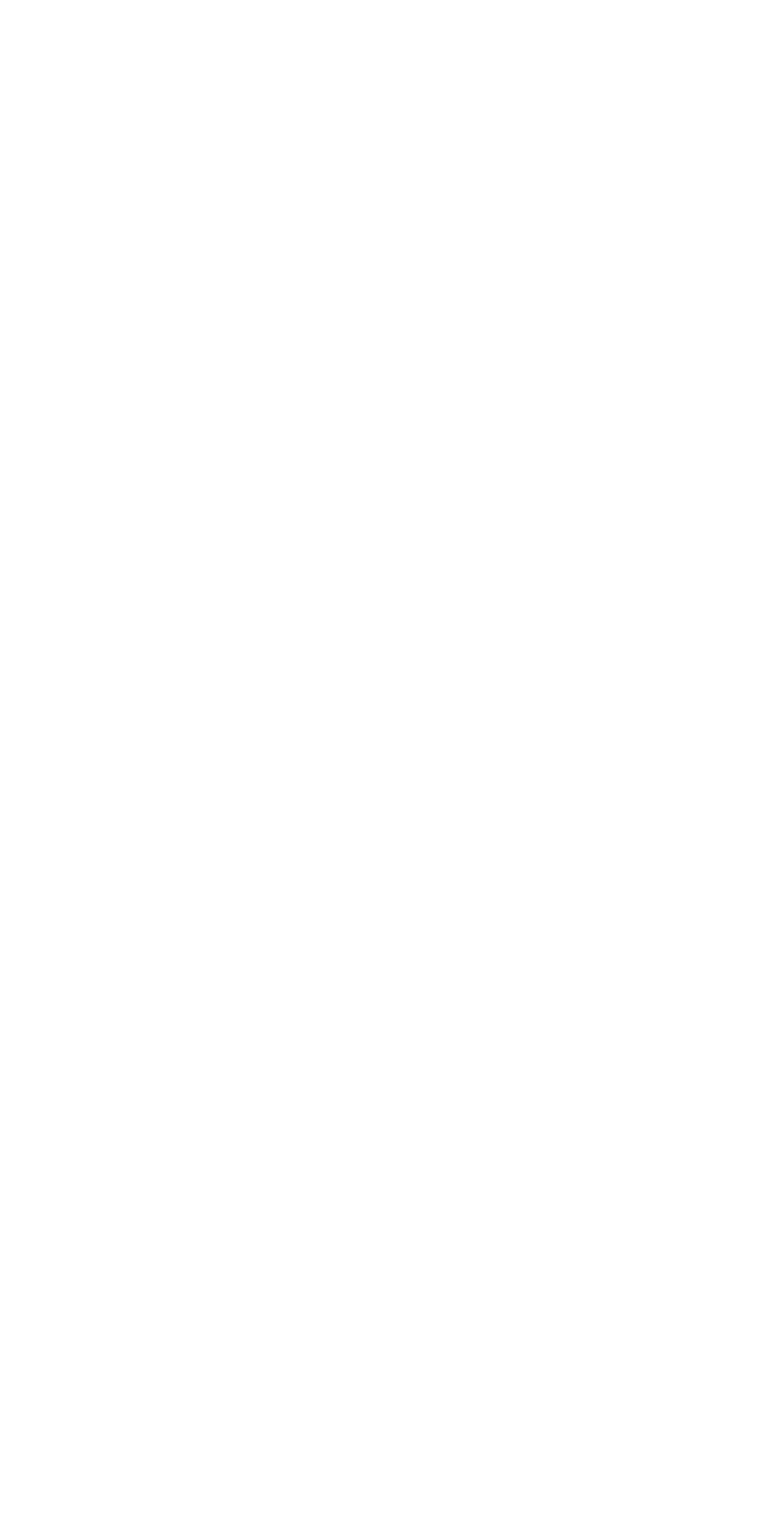
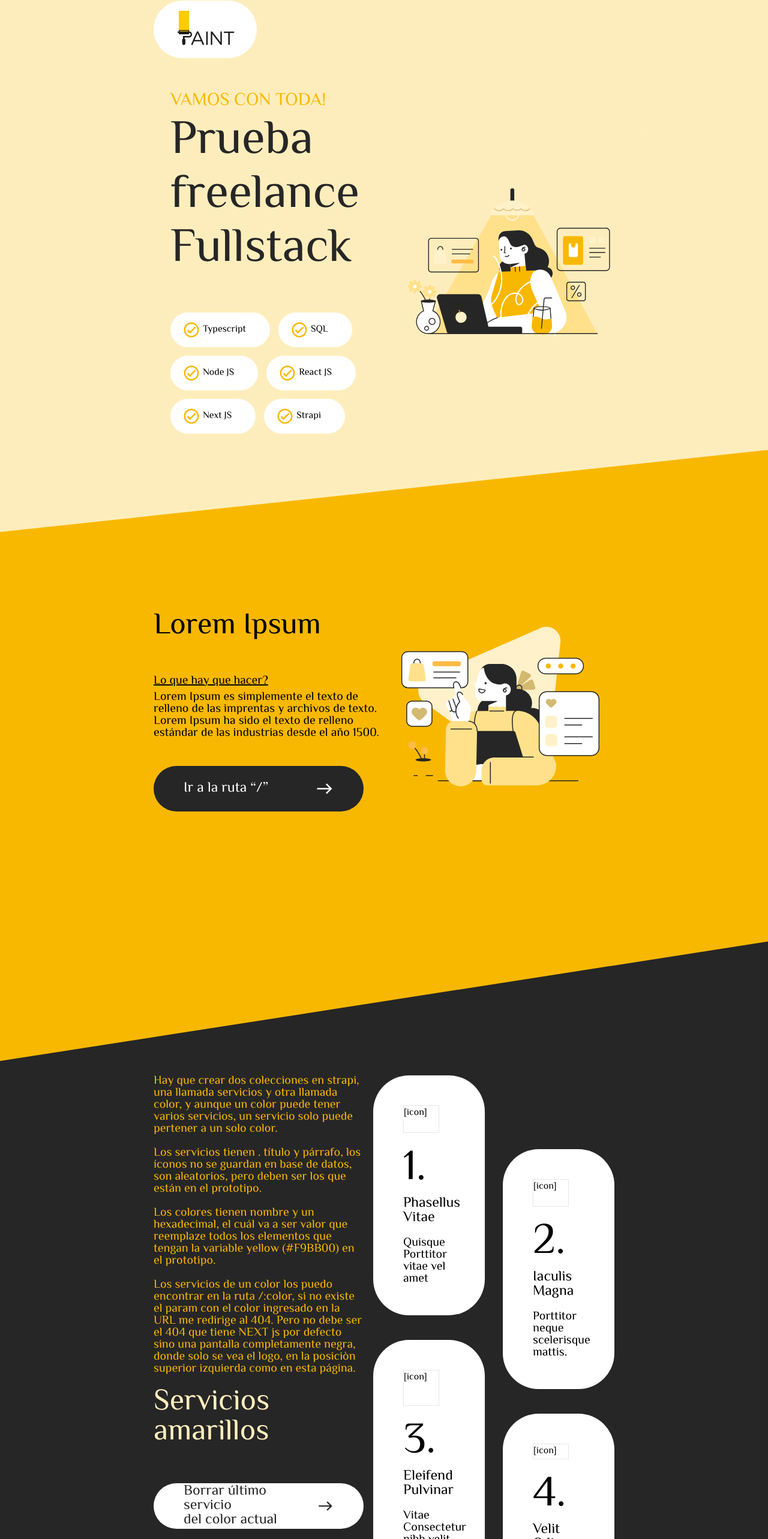
Before and after one commit to David256/gnc-paint-strapi-website, a Next.js app in the folder front-end/: page / in a window 1280 px wide. Shown: the part 55-2621 px from the top of the page at 60% size. Before the commit the page ends 800 px from the top, so only its background shows below. Built offline with nearby package versions, Linux system fonts and the light colour scheme.

Commit message:
feat: finalize landing page layout with sample data

```diff
--- a/front-end/src/app/page.tsx
+++ b/front-end/src/app/page.tsx
@@ -1,3 +1,211 @@
+import Badge from '@/components/Badge'
+import CTA from '@/components/CTA'
+import Image from 'next/image'
+import { Service } from '../types'
+import ServiceCard from '@/components/ServiceCard'
+
+import Color from 'color'
+import Section from '@/components/Section'
+
+const lightColor = '#FEEDBC'
+const mainColor = '#F9B800'
+const darkColor = '#262626'
+const backgroundColor = '#FFFFFF'
+
+const services: Service[] = [
+  {
+    title: 'Phasellus Vitae',
+    paragraph: 'Quisque Porttitor vitae vel amet ',
+  },
+  {
+    title: 'Iaculis Magna',
+    paragraph: 'Porttitor neque scelerisque mattis. ',
+  },
+  {
+    title: 'Eleifend Pulvinar ',
+    paragraph: 'Vitae Consectetur nibh velit ',
+  },
+  {
+    title: 'Velit Odio Phir',
+    paragraph: 'Ametneq magna consectetur leo. ',
+  },
+]
+
 export default function Home() {
-  return <div></div>
+  const baseColor = '#F9B800'
+
+  return (
+    <div
+      className="flex flex-col"
+      style={{
+        backgroundColor: lightColor,
+      }}
+    >
+      <div
+        className="content-sheet-x py-14"
+        style={{
+          backgroundColor: lightColor,
+        }}
+      >
+        <header className="flex flex-row">
+          <div className="bg-white rounded-full p-2 px-5 w-[172px] h-[96px] flex flex-col items-center justify-center">
+            <Image src="/logo.png" alt="" width={127} height={63} />
+          </div>
+        </header>
+      </div>
+
+      <Section
+        className="flex md:flex-row-reverse flex-col gap-2 justify-between"
+        backgroundColor={lightColor}
+        style={{ zIndex: 10 }}
+      >
+        <div className="flex-1 flex flex-col items-center justify-center">
+          <Image
+            src="/images/banner.main.svg"
+            width={714}
+            height={714}
+            alt=""
+          />
+        </div>
+
+        <article className="flex flex-1 flex-col gap-[60px] px-7">
+          <header className="flex flex-col gap-2">
+            <h3 style={{ color: mainColor }}>Vamos con toda!</h3>
+            <h1 style={{ color: darkColor }}>
+              Prueba freelance
+              <br />
+              Fullstack
+            </h1>
+          </header>
+
+          <div className="flex flex-col lg:flex-row flex-wrap [&>*]:max-w-fit lg:max-w-[376px] gap-[14px]">
+            <Badge
+              color={mainColor}
+              backgroundColor={backgroundColor}
+              label="Typescript"
+            />
+            <Badge
+              color={mainColor}
+              backgroundColor={backgroundColor}
+              label="SQL"
+            />
+            <Badge
+              color={mainColor}
+              backgroundColor={backgroundColor}
+              label="Node JS"
+            />
+            <Badge
+              color={mainColor}
+              backgroundColor={backgroundColor}
+              label="React JS"
+            />
+            <Badge
+              color={mainColor}
+              backgroundColor={backgroundColor}
+              label="Next JS"
+            />
+            <Badge
+              color={mainColor}
+              backgroundColor={backgroundColor}
+              label="Strapi"
+            />
+          </div>
+        </article>
+      </Section>
+
+      <Section
+        className="flex md:flex-row-reverse flex-col md:gap-2 justify-between pt-64 md:pt-24"
+        backgroundColor={mainColor}
+        style={{ zIndex: 9 }}
+      >
+        <div className="flex-1 flex flex-col items-center justify-center">
+          <Image
+            src="/images/banner.secondary.svg"
+            width={714}
+            height={714}
+            alt=""
+          />
+        </div>
+
+        <article className="flex-1 flex flex-col gap-11 lg:py-[200px] md:pt-[150px]">
+          <div className="flex flex-col gap-[50px]">
+            <h2>Lorem Ipsum</h2>
+            <p className="max-w-[575px] leading-5">
+              <u className="leading-[34px]">Lo que hay que hacer?</u>
+              <br />
+              Lorem Ipsum es simplemente el texto de relleno de las imprentas y
+              archivos de texto. Lorem Ipsum ha sido el texto de relleno
+              estándar de las industrias desde el año 1500.
+            </p>
+          </div>
+
+          <div>
+            <CTA backgroundColor={darkColor} color={backgroundColor}>
+              Ir a la ruta “/”
+            </CTA>
+          </div>
+        </article>
+      </Section>
+
+      <Section
+        className="flex flex-col lg:flex-row gap-4 justify-between md:pt-60 pb-40 pt-[30rem]"
+        backgroundColor={darkColor}
+        style={{ zIndex: 8 }}
+      >
+        <div className="lg:flex-1 lg:max-w-[552px] mb-24 flex flex-col gap-[60px] justify-center">
+          <div id="content" className="[&_p]:mb-5" style={{ color: mainColor }}>
+            <p>
+              Hay que crear dos colecciones en strapi, una llamada servicios y
+              otra llamada color, y aunque un color puede tener varios
+              servicios, un servicio solo puede pertener a un solo color.
+            </p>
+
+            <p>
+              Los servicios tienen . título y párrafo, los íconos no se guardan
+              en base de datos, son aleatorios, pero deben ser los que están en
+              el prototipo.
+            </p>
+
+            <p>
+              Los colores tienen nombre y un hexadecimal, el cuál va a ser valor
+              que reemplaze todos los elementos que tengan la variable yellow
+              (#F9BB00) en el prototipo.
+            </p>
+
+            <p>
+              Los servicios de un color los puedo encontrar en la ruta /:color,
+              si no existe el param con el color ingresado en la URL me redirige
+              al 404. Pero no debe ser el 404 que tiene NEXT js por defecto sino
+              una pantalla completamente negra, donde solo se vea el logo, en la
+              posiciòn superior izquierda como en esta página.
+            </p>
+
+            <h2 style={{ color: lightColor }}>Servicios amarillos</h2>
+          </div>
+
+          <div>
+            <CTA backgroundColor={backgroundColor} color={darkColor}>
+              Borrar último servicio
+              <br />
+              del color actual
+            </CTA>
+          </div>
+        </div>
+
+        <div
+          data-testid="services"
+          className="grid grid-cols-1 lg:grid-cols-2 lg:max-w-[760px] lg:gap-[30px] gap-[30px] xl::gap-[60px]"
+        >
+          {services.map((service, i) => (
+            <ServiceCard
+              key={i}
+              index={i + 1}
+              service={service}
+              className={i % 2 == 1 ? 'lg:translate-y-[123px]' : ''}
+            />
+          ))}
+        </div>
+      </Section>
+    </div>
+  )
 }
```
